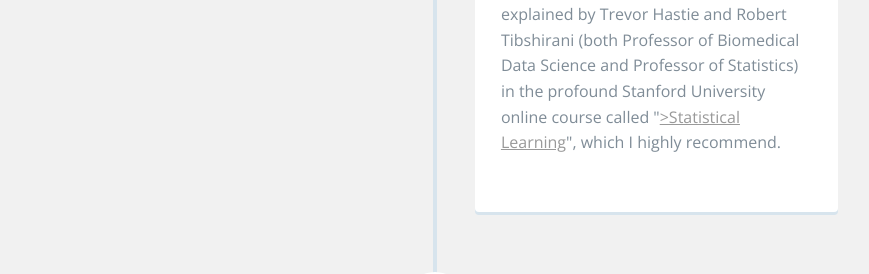
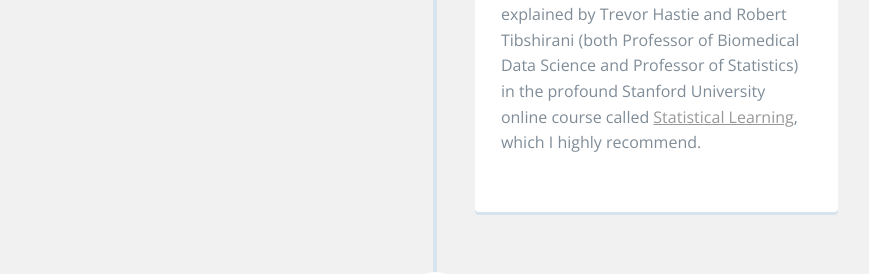
Before and after one commit to pjastam/pjastam.github.io, a Jekyll site: the page built from about/index.html, in a window 1280 px wide and 900 px high, scrolled down 6090 px. Shown: the part 513-787 px from the top of the window, without its empty margins (205-1074 px from the left). Built offline with Jekyll 4.4.1, drawn with Linux system fonts in a browser that asks for light colours; nearby versions of some CDN libraries; some web fonts are replaced; some of the changed text lies outside the part shown.

```diff
--- a/about/index.html
+++ b/about/index.html
@@ -181,7 +181,7 @@ title: Piet Stam - About
 
 			<div class="cd-timeline-content">
 				<h2>Machine Learning & Statistics</h2>
-				<p>Standard linear regression is great for solving lots of prediction problems, even those for which better estimation techniques apply theoretically. Machine learning on the other hand produces even better predictions, although they come at the risk of overfitting your model. A combination of the worlds of statistics and machine learning would be optimal. This combination is clearly explained by Trevor Hastie and Robert Tibshirani (both Professor of Biomedical Data Science and Professor of Statistics) in the profound Stanford University online course called "<a href="https://www.youtube.com/watch?v=St2-97n7atk" target="_blank">>Statistical Learning</a>", which I highly recommend.</p>
+				<p>Standard linear regression is great for solving lots of prediction problems, even those for which better estimation techniques apply theoretically. Machine learning on the other hand produces even better predictions, although they come at the risk of overfitting your model. A combination of the worlds of statistics and machine learning would be optimal. This combination is clearly explained by Trevor Hastie and Robert Tibshirani (both Professor of Biomedical Data Science and Professor of Statistics) in the profound Stanford University online course called <a href="https://www.youtube.com/watch?v=St2-97n7atk" target="_blank">Statistical Learning</a>, which I highly recommend.</p>
 			</div> <!-- cd-timeline-content -->
 		</div> <!-- cd-timeline-block -->
 
```
Also changed, not shown: other parts of about/index.html (+1 -1 lines).
